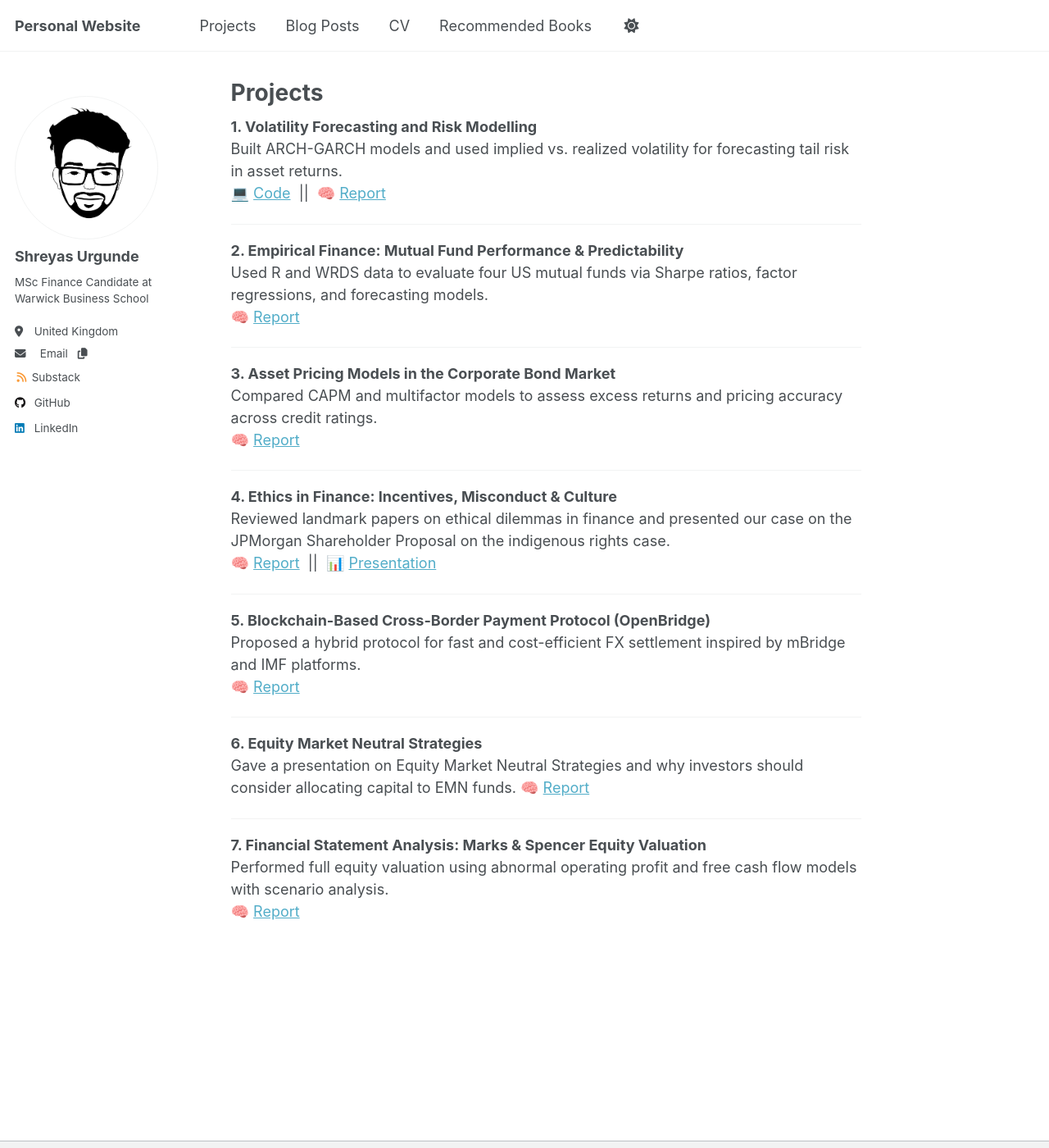
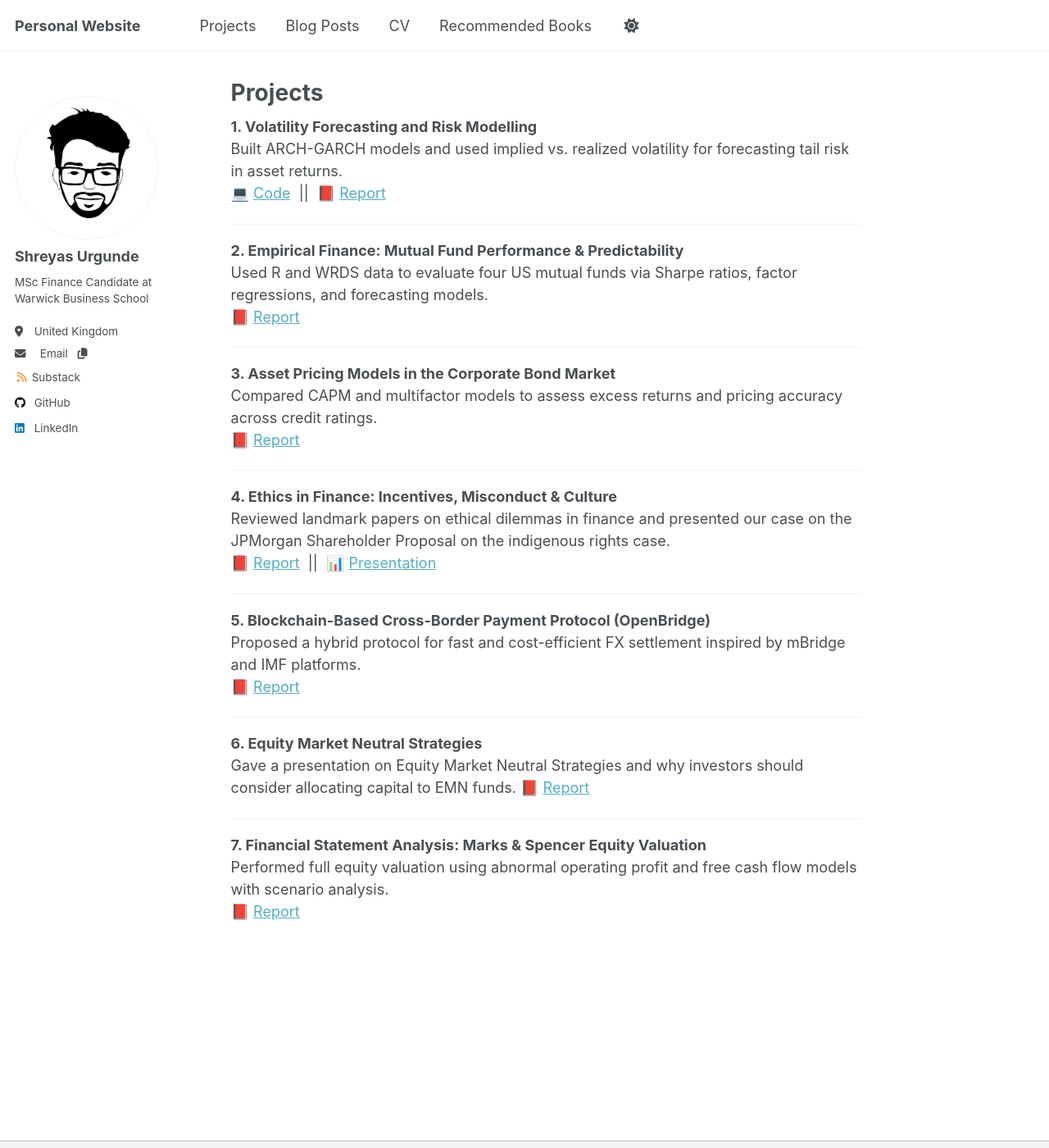
Before and after one commit to shreyasxi/shreyasxi.github.io, a Jekyll site: the page built from _pages/projects.md, in a window 1280 px wide and 1400 px high. Shown: the whole window at 82% size. Built offline with Jekyll 4.4.1, drawn with Linux system fonts in a browser that asks for light colours; a script that is not in the unit is left out.

```diff
--- a/_pages/projects.md
+++ b/_pages/projects.md
@@ -7,40 +7,40 @@ author_profile: true
 
 **1. Volatility Forecasting and Risk Modelling**
 Built ARCH-GARCH models and used implied vs. realized volatility for forecasting tail risk in asset returns.
-💻 <a href="https://github.com/shreyasxi/Return-Predictability-and-Fund-Evaluation/blob/main/Group_2_All_Parts_Codes.ipynb" target="_blank">Code</a> &nbsp;||&nbsp; 🧠 <a href="/files/Volatility Forecasting and Risk Modelling Report.pdf" target="_blank">Report</a>
+💻 <a href="https://github.com/shreyasxi/Return-Predictability-and-Fund-Evaluation/blob/main/Group_2_All_Parts_Codes.ipynb" target="_blank">Code</a> &nbsp;||&nbsp; 📕 <a href="/files/Volatility Forecasting and Risk Modelling Report.pdf" target="_blank">Report</a>
 
 ---
 
 **2. Empirical Finance: Mutual Fund Performance & Predictability**
 Used R and WRDS data to evaluate four US mutual funds via Sharpe ratios, factor regressions, and forecasting models.
-🧠 <a href="/files/Empirical Finance Report.pdf" target="_blank">Report</a>
+📕 <a href="/files/Empirical Finance Report.pdf" target="_blank">Report</a>
 
 ---
 
 **3. Asset Pricing Models in the Corporate Bond Market**
 Compared CAPM and multifactor models to assess excess returns and pricing accuracy across credit ratings.
-🧠 <a href="/files/Asset Pricing Report.pdf" target="_blank">Report</a>
+📕 <a href="/files/Asset Pricing Report.pdf" target="_blank">Report</a>
 
 ---
 
 **4. Ethics in Finance: Incentives, Misconduct & Culture**
 Reviewed landmark papers on ethical dilemmas in finance and presented our case on the JPMorgan Shareholder Proposal on the indigenous rights case.
-🧠 <a href="/files/5582804_Ethics.pdf" target="_blank">Report</a> &nbsp;||&nbsp; 📊 <a href="/files/Group 11_Ethics.pptx" target="_blank">Presentation</a>
+📕 <a href="/files/5582804_Ethics.pdf" target="_blank">Report</a> &nbsp;||&nbsp; 📊 <a href="/files/Group 11_Ethics.pptx" target="_blank">Presentation</a>
 
 ---
 
 **5. Blockchain-Based Cross-Border Payment Protocol (OpenBridge)**
 Proposed a hybrid protocol for fast and cost-efficient FX settlement inspired by mBridge and IMF platforms.
-🧠 <a href="/files/Fintech_Assignment.pdf" target="_blank">Report</a>
+📕 <a href="/files/Fintech_Assignment.pdf" target="_blank">Report</a>
 
 ---
 
 **6. Equity Market Neutral Strategies**
 Gave a presentation on Equity Market Neutral Strategies and why investors should consider allocating capital to EMN funds.
-🧠 <a href="/files/Group 10 -Equity Market Neutral.pdf" target="_blank">Report</a>
+📕 <a href="/files/Group 10 -Equity Market Neutral.pdf" target="_blank">Report</a>
 
 ---
 
 **7. Financial Statement Analysis: Marks & Spencer Equity Valuation**
 Performed full equity valuation using abnormal operating profit and free cash flow models with scenario analysis.
-🧠 <a href="/files/FRSA.pdf" target="_blank">Report</a>
+📕 <a href="/files/FRSA.pdf" target="_blank">Report</a>
```
